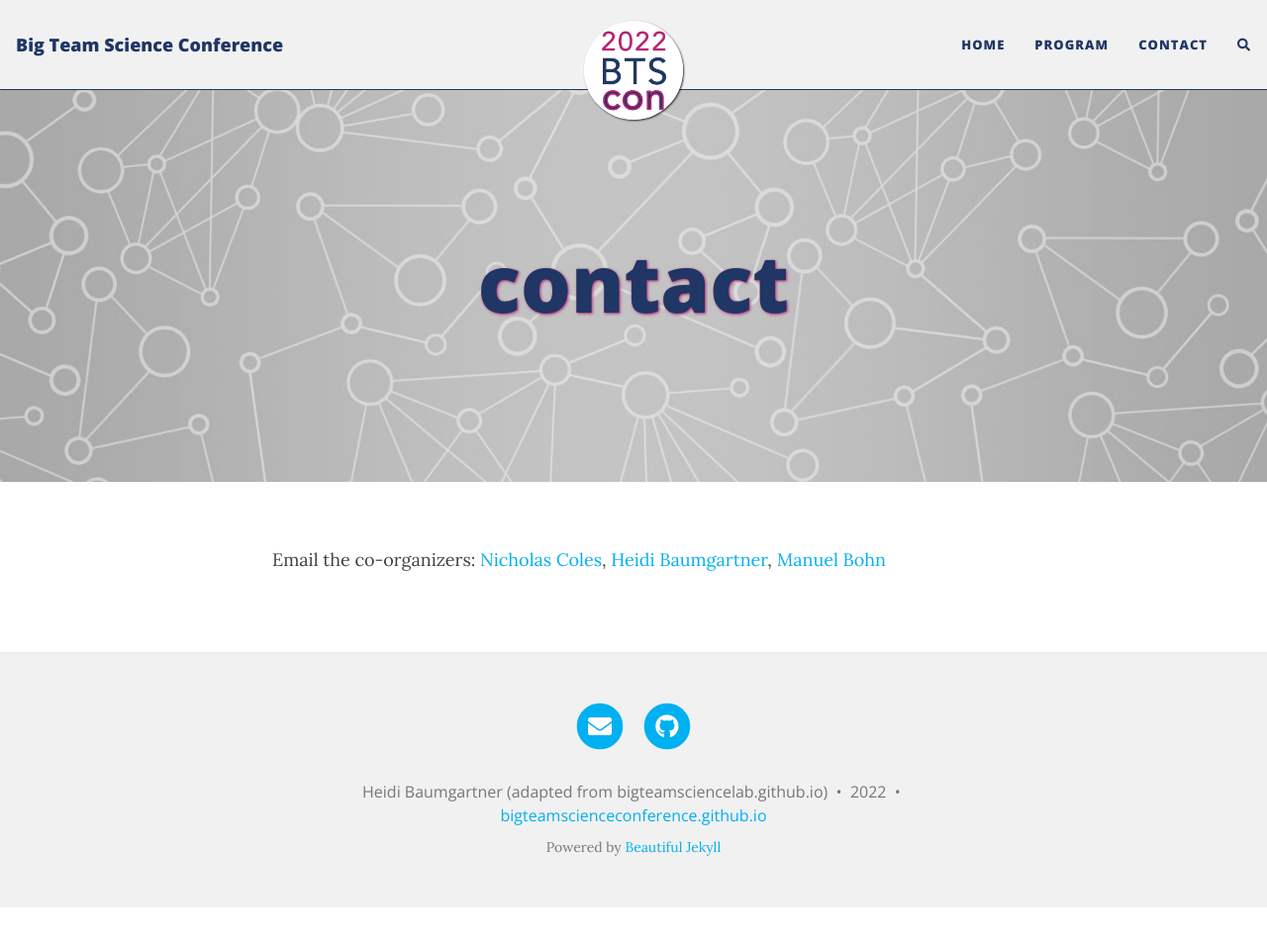
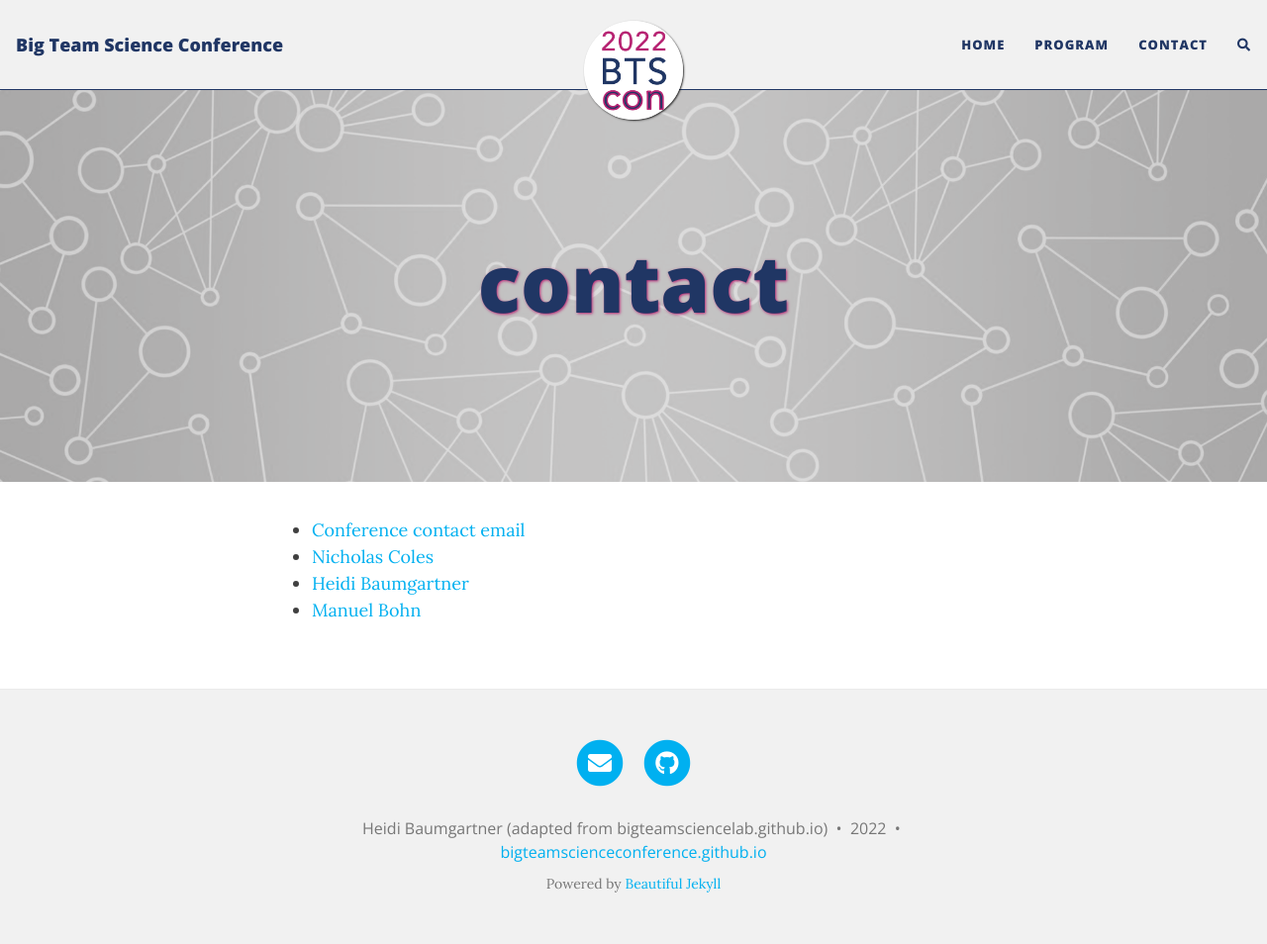
Before and after one commit to bigteamscienceconference/bigteamscienceconference.github.io, a Jekyll site: the page built from contact.md, in a window 1280 px wide and 954 px high. Shown: the whole window at 99% size. Built offline with Jekyll 4.4.1, drawn with Linux system fonts in a browser that asks for light colours; nearby versions of some CDN libraries; comment, search, counter and statistics services are not loaded.

Commit message:
update contact info

```diff
--- a/contact.md
+++ b/contact.md
@@ -6,4 +6,7 @@ cover-img: /assets/img/network.png
 
 
 
-Email the co-organizers: [Nicholas Coles](mailto:ncoles@stanford.edu), [Heidi Baumgartner](mailto:heidib@stanford.edu), [Manuel Bohn](mailto:manuel0bohn@gmail.com)
+* [Conference contact email](mailto:bigteamscienceconference@gmail.com)
+* [Nicholas Coles](mailto:ncoles@stanford.edu)
+* [Heidi Baumgartner](mailto:heidib@stanford.edu)
+* [Manuel Bohn](mailto:manuel0bohn@gmail.com)
```
